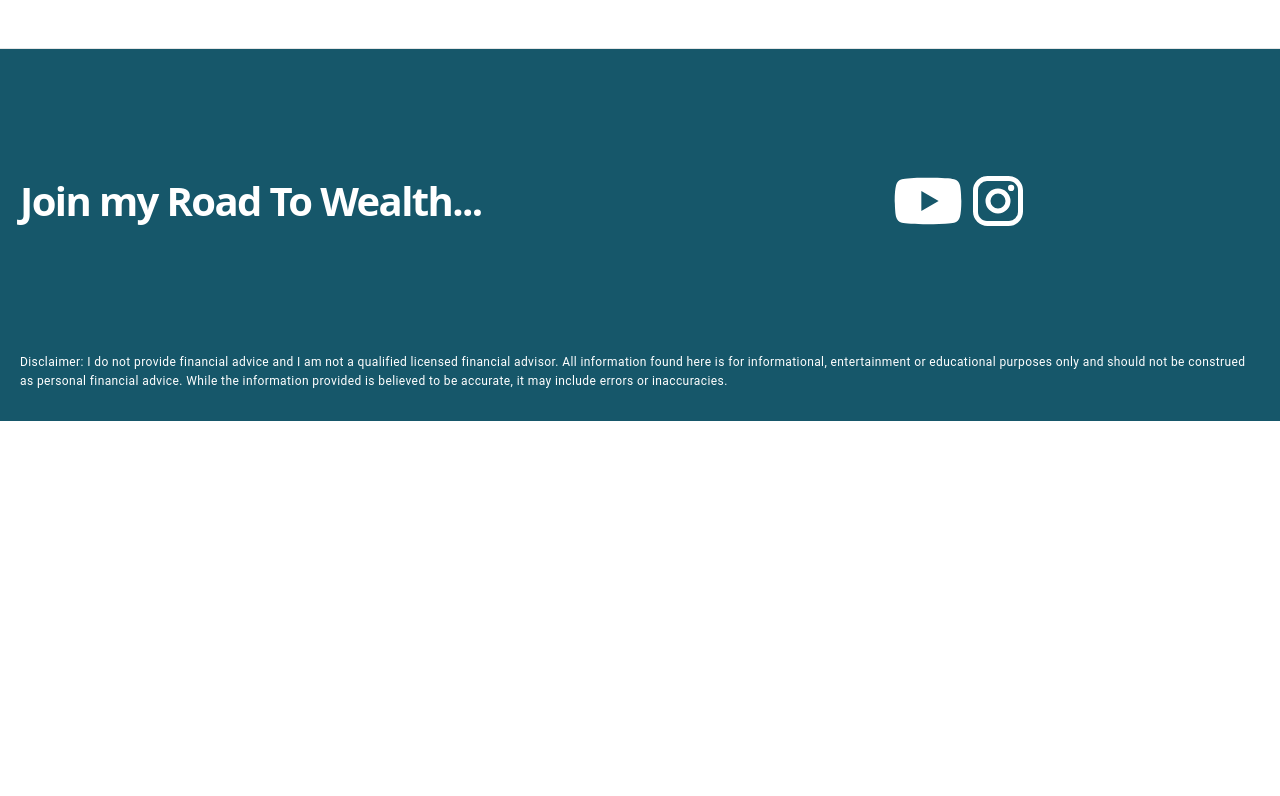
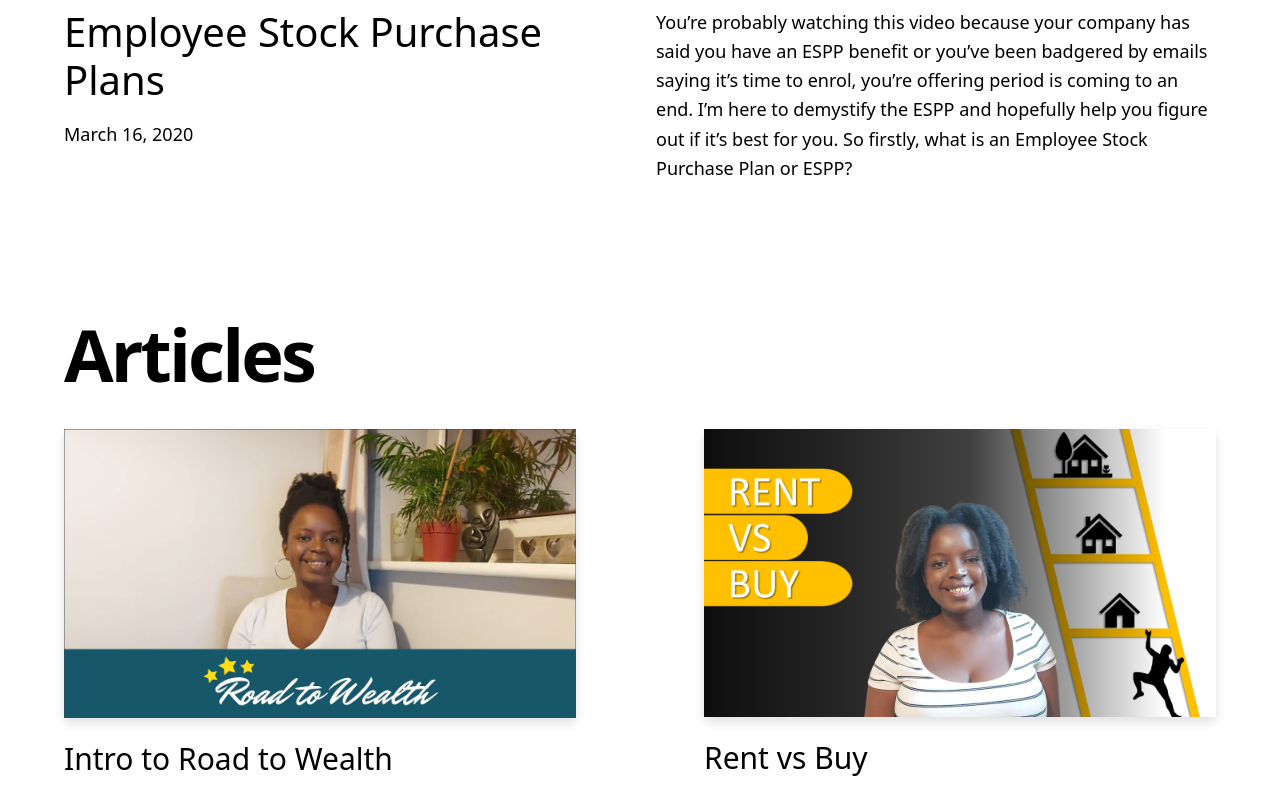
Before and after one commit to khumbon/road-to-wealth, a Next.js app: page /articles in a window 1280 px wide. Shown: the part 840-1636 px from the top of the page. Before the commit the page ends 1261 px from the top, so only its background shows below. Built offline with nearby package versions, Linux system fonts and the light colour scheme.

Commit message:
Populate articles pages with all posts

```diff
--- a/pages/articles/index.tsx
+++ b/pages/articles/index.tsx
@@ -4,18 +4,38 @@ import { getAllPosts } from '../../lib/api';
 import Post from '../../interfaces/post';
 import * as React from 'react';
 import { Container } from '@mui/material';
-import { Heading } from '../../components';
 
 interface ArticlesProps {
   allPosts: Post[];
 }
 
 const Articles = ({ allPosts }: ArticlesProps) => {
+  const heroPost = allPosts[0];
+  const morePosts = allPosts.slice(1);
   return (
     <>
-      <Heading>Articles</Heading>
+      <Container sx={{ marginTop: 6 }}>
+        {heroPost && (
+          <HeroPost
+            title={heroPost.title}
+            coverImage={heroPost.coverImage}
+            date={heroPost.date}
+            slug={heroPost.slug}
+            excerpt={heroPost.excerpt}
+          />
+        )}
+        {morePosts.length > 0 && <MoreStories posts={morePosts} />}
+      </Container>
     </>
   );
 };
 
+export const getStaticProps = async () => {
+  const allPosts = getAllPosts(['title', 'date', 'slug', 'coverImage', 'excerpt']);
+
+  return {
+    props: { allPosts },
+  };
+};
+
 export default Articles;
```
